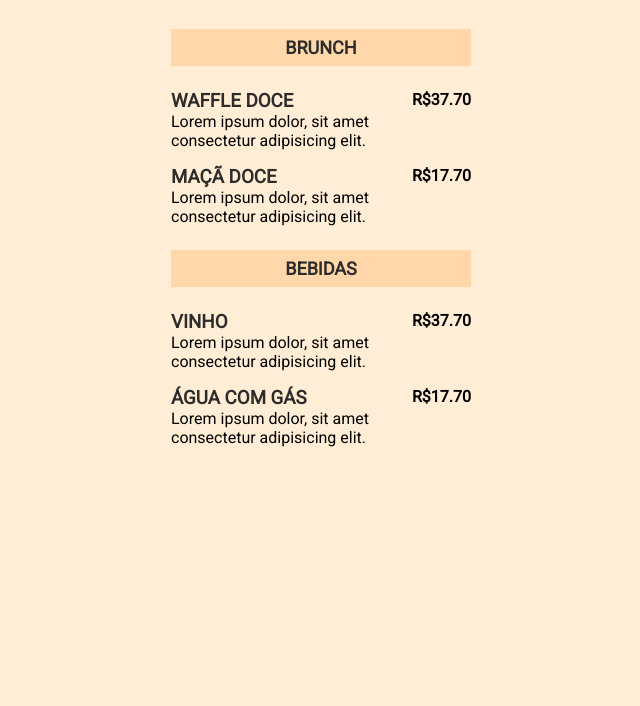
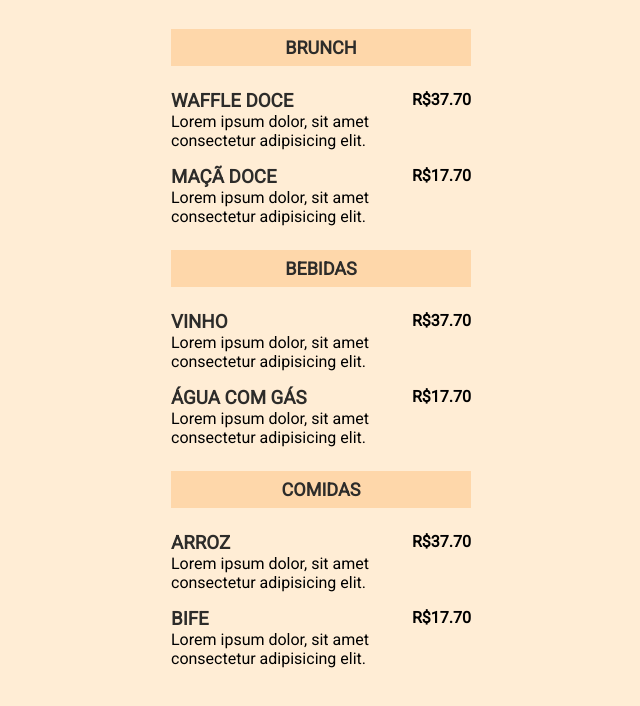
Before and after one commit to szJeffz/maratona-explorer3, a plain HTML site: page index.html in a window 1280 px wide. Shown: the part 88-794 px from the top of the page, without its empty margins (319-959 px from the left). Drawn offline with Linux system fonts and the light colour scheme.

Commit message:
atualizado menu

```diff
--- a/index.html
+++ b/index.html
@@ -83,5 +83,36 @@
 </li>
 </ul>
 </section>
+<section>
+<h2>Comidas</h2>
+
+<ul>
+<li>
+  <div class="deails">
+    <h3>Arroz</h3>
+    <p class="description">
+      Lorem ipsum dolor, sit amet consectetur adipisicing elit.
+    </p>
+  </div>
+
+  <strong class-"price">
+    R$37.70
+  </strong>
+</li>
+
+ <li>
+  <div class="deails">
+    <h3>Bife</h3>
+    <p class="description">
+      Lorem ipsum dolor, sit amet consectetur adipisicing elit.
+    </p>
+  </div>
+
+  <strong class-"price">
+    R$17.70
+  </strong>
+</li>
+</ul>
+</section>
 </body>
 </html>
```
Lines whose indentation alone changed are shown as unchanged.
